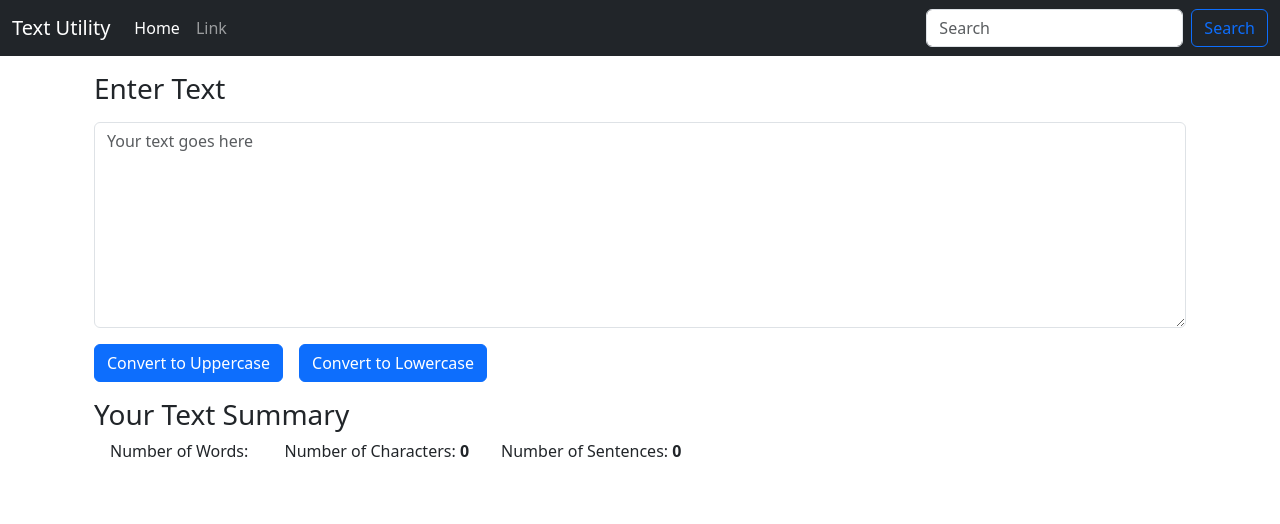
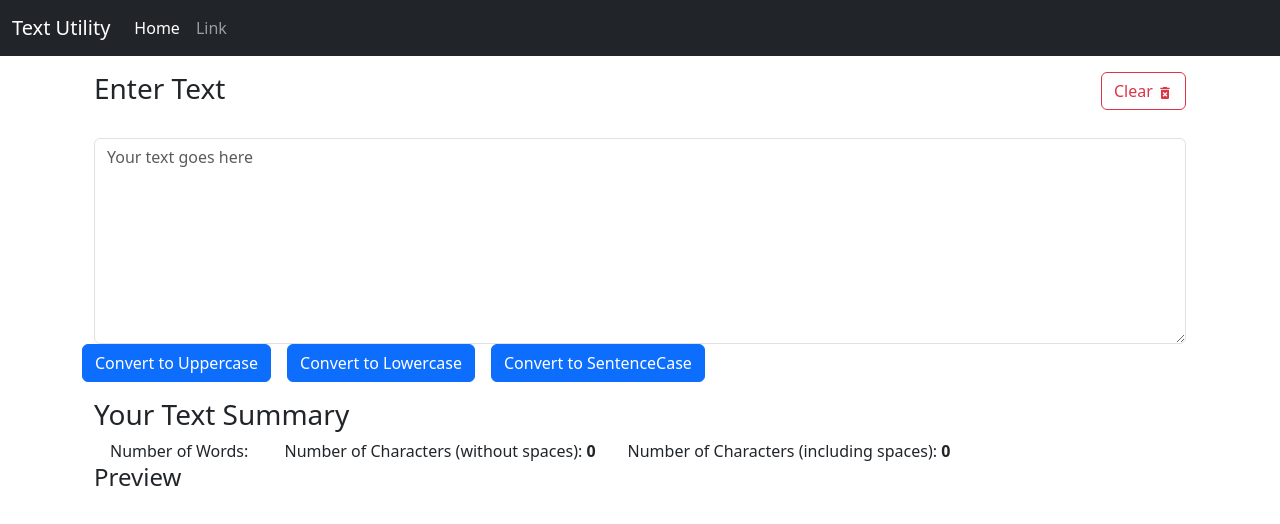
Before and after one commit to itsmeshashank13/text-utils, a React (Create React App) app: page / in a window 1280 px wide. Shown: the top 524 px of the page. Built offline with nearby package versions, Linux system fonts and the light colour scheme.

Commit message:
added sentence capitalize logic

```diff
--- a/package.json
+++ b/package.json
@@ -10,6 +10,7 @@
     "react": "^18.2.0",
     "react-bootstrap": "^2.9.1",
     "react-dom": "^18.2.0",
+    "react-icons": "^4.12.0",
     "react-scripts": "5.0.1",
     "web-vitals": "^2.1.4"
   },
--- a/src/components/Navbar.jsx
+++ b/src/components/Navbar.jsx
@@ -34,7 +34,7 @@ export default function Navbar(props) {
                 </a>
               </li>
             </ul>
-            <form className="d-flex" role="search">
+            {/* <form className="d-flex" role="search">
               <input
                 className="form-control me-2"
                 type="search"
@@ -44,7 +44,7 @@ export default function Navbar(props) {
               <button className="btn btn-outline-primary" type="submit">
                 Search
               </button>
-            </form>
+            </form> */}
           </div>
         </div>
       </nav>
--- a/src/components/Textform.jsx
+++ b/src/components/Textform.jsx
@@ -1,40 +1,84 @@
 import React, { useState } from "react";
+import { MdDeleteForever } from "react-icons/md";
 
 export default function Textform(props) {
   const [text, setText] = useState("");
 
-  const handleUppercaseClick = ()=> {
+  const handleUppercaseClick = () => {
     let newText = text.toUpperCase();
     setText(newText);
-  }
+  };
 
-  const handleLowercaseClick = ()=> {
+  const handleLowercaseClick = () => {
     let newText = text.toLowerCase();
     setText(newText);
-  }
+  };
 
-  const handleOnChange = (event)=> {
+  const handleOnChange = (event) => {
     setText(event.target.value);
-  }
+  };
+
+  const capitalizeFirstLetter = (sentence) => {
+    return sentence.replace(/(^\w|\.\s*\w|!\s*\w|\?\s*\w|\n\s*\w)/g, (match) =>
+      match.toUpperCase()
+    );
+  };
+
+  const handleCapitalizeClick = () => {
+    let newText = capitalizeFirstLetter(text);
+    setText(newText);
+  };
 
   return (
     <>
       <div className="container">
-      <div className="mb-3">
+        <div className="row mb-3">
+          <div className="col">
             <label htmlFor="myBox" className="form-label">
               <h3>{props.heading}</h3>
             </label>
-        <textarea className="form-control" value={text} onChange={handleOnChange} id="myBox" placeholder="Your text goes here" rows="8" />
           </div>
-      <button className="btn btn-primary" onClick={handleUppercaseClick}>Convert to Uppercase</button>
-      <button className="btn btn-primary mx-3" onClick={handleLowercaseClick}>Convert to Lowercase</button>
+          <div className="col-auto">
+            <button class="btn btn-outline-danger">
+              <span className="ms-auto">
+                Clear <MdDeleteForever />
+              </span>
+            </button>
           </div>
+        </div>
+        <textarea
+          className="form-control"
+          value={text}
+          onChange={handleOnChange}
+          id="myBox"
+          placeholder="Your text goes here"
+          rows="8"
+        />
+      </div>
+      <button className="btn btn-primary" onClick={handleUppercaseClick}>
+        Convert to Uppercase
+      </button>
+      <button className="btn btn-primary mx-3" onClick={handleLowercaseClick}>
+        Convert to Lowercase
+      </button>
+      <button className="btn btn-primary" onClick={handleCapitalizeClick}>
+        Convert to SentenceCase
+      </button>
       <div className="container my-3">
         <h3>Your Text Summary</h3>
-      <span className="mx-3">Number of Words: <b></b></span>
-      <span className="mx-3">Number of Characters: <b>{text.replace(/\s/g, "").length}</b></span>
-      <span className="mx-3">Number of Sentences: <b>{text.length}</b></span>
+        <span className="mx-3">
+          Number of Words: <b>{}</b>
+        </span>
+        <span className="mx-3">
+          Number of Characters (without spaces):{" "}
+          <b>{text.replace(/\s/g, "").length}</b>
+        </span>
+        <span className="mx-3">
+          Number of Characters (including spaces): <b>{text.length}</b>
+        </span>
+        <h4>Preview</h4>
+        <p>{text}</p>
       </div>
     </>
-  )
-};
+  );
+}
```
Also changed, not shown: public/index.html (+17 -0 lines), 1 other file (tests, documents, lock files or other folders). Lines whose indentation alone changed are shown as unchanged.
